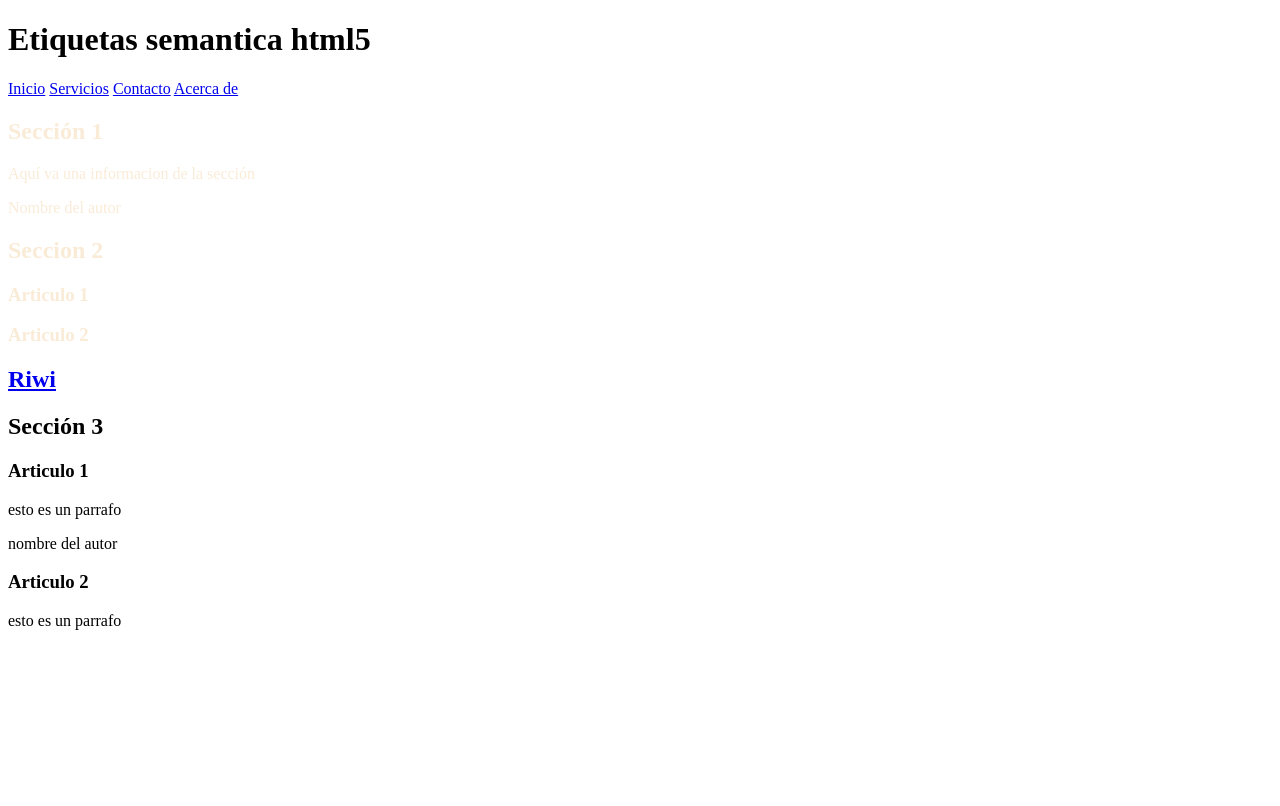
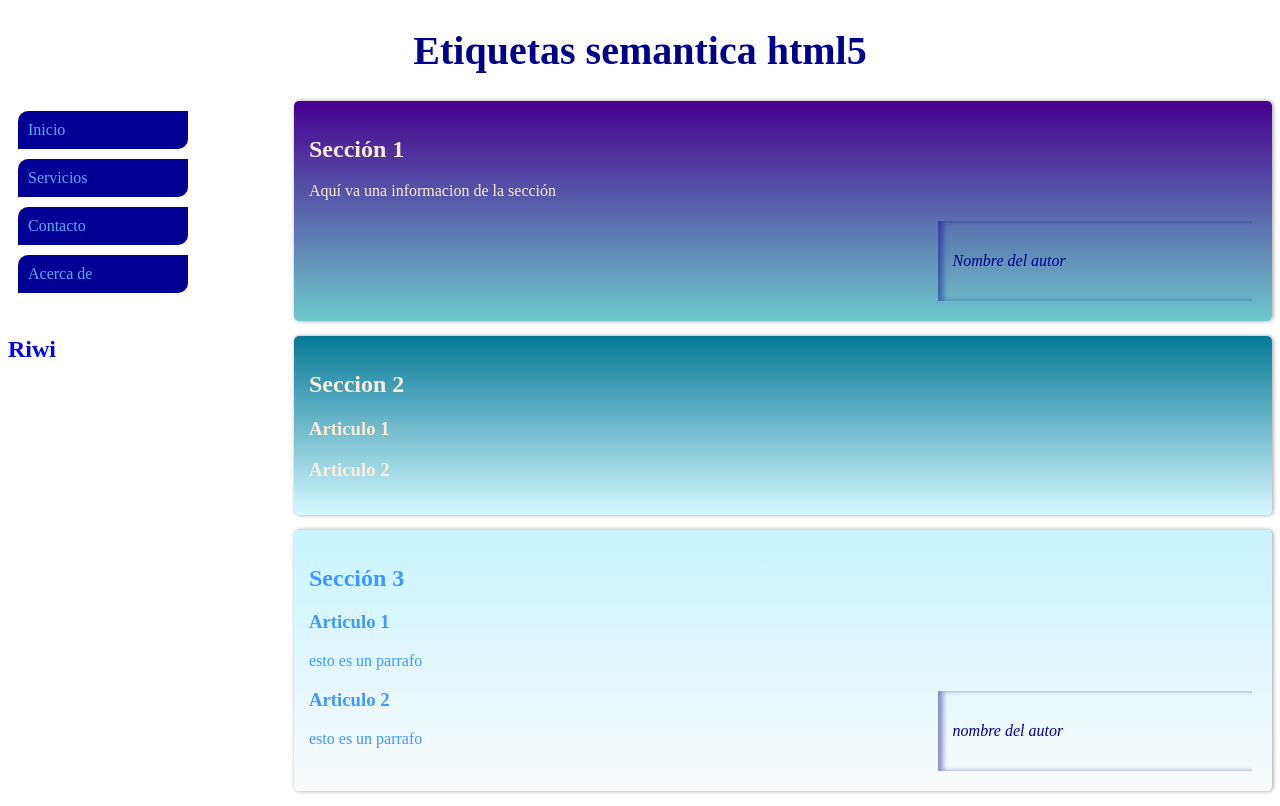
Before and after one commit to alex123mt/ejemplo1, a plain HTML site: page index.html in a window 1280 px wide. Drawn offline with Linux system fonts and the light colour scheme; files that its build step writes are made by us from their sources; the site is published under a folder, as on GitHub Pages, so addresses that start at the root find nothing.

Commit message:
Update index.html

```diff
--- a/index.html
+++ b/index.html
@@ -4,7 +4,7 @@
     <meta charset="UTF-8">
     <meta name="viewport" content="width=device-width, initial-scale=1.0">
     <title>semantica html</title>
-    <link rel="stylesheet" href="/hmtl/clases/semantica_css/CSS/estilos.css">
+    <link rel="stylesheet" href="CSS/estilos.css">
 </head>
 <body>
     <header>
```
